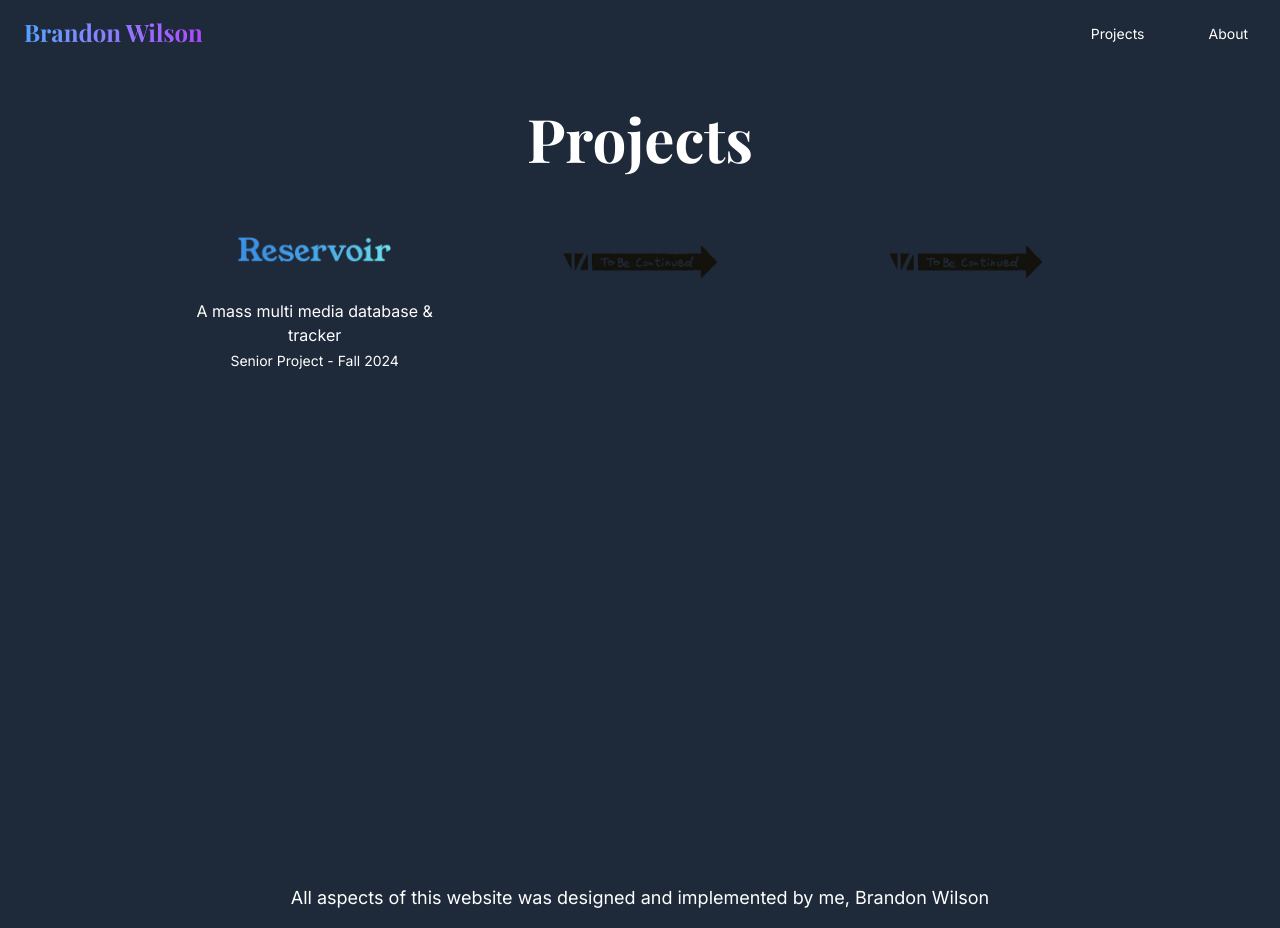
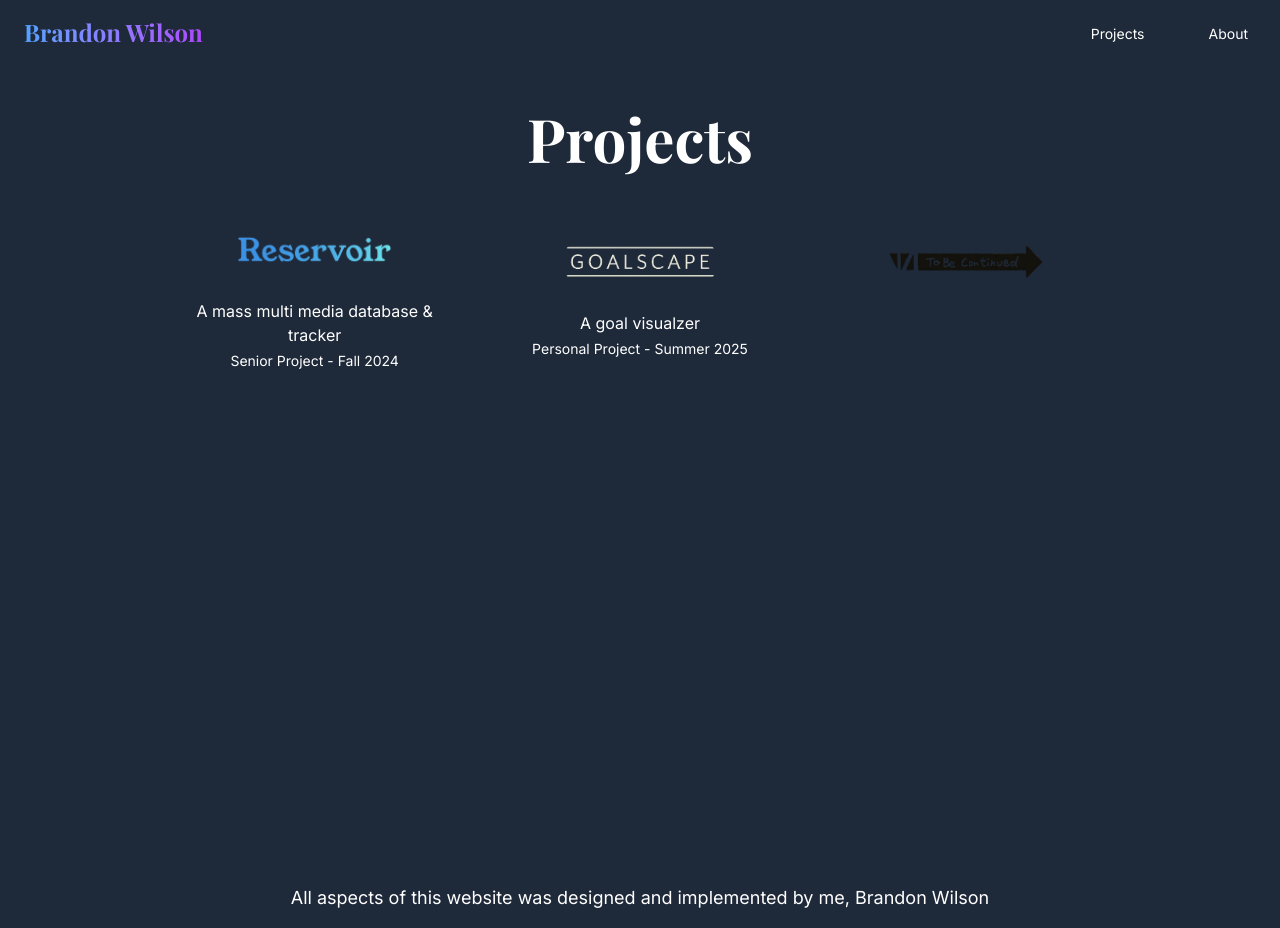
Before and after one commit to bdubbs11/personalportfolio, a Vue app in the folder personalportfolio/: page /projects in a window 1280 px wide. Built offline with nearby package versions, Linux system fonts and the light colour scheme; a web font is replaced by a local one.

Commit message:
goalscape project added

```diff
--- a/personalportfolio/src/assets/projects.json
+++ b/personalportfolio/src/assets/projects.json
@@ -15,22 +15,23 @@
   },
   {
     "id": 1,
-    "title": "To Be Continued",
-    "png": "/images/tbc.png",
-    "description": "There is no description until I finish this project. This is a placeholder.",
-    "background": "I want to provide the best of the best of my work, so I am making sure the projects fits the standards I have set.",
-    "preview": "Calm your horses I'll put something here soon. Here is more pictures of reservoir so my website doesn't crash.",
-    "image1": "/images/reservoir/reservoir-home.png",
-    "image2": "/images/reservoir/reservoir-sign-up.png",
-    "image3": "/images/reservoir/reservoir-my-reservoir.png",
-    "image4": "/images/reservoir/reservoir-search.png",
-    "image5": "/images/reservoir/reservoir-profile.png",
-    "image6": "/images/reservoir/reservoir-friends.png"
+    "title": "GoalScape",
+    "png": "/images/goalscapelogo.png",
+    "description": "GoalScape is a web application built with React and Express that enables users to create, read, update, and delete (CRUD) their goals while visualizing and tracking progress using a MySQL database. It features data visualization components from Flowbite and incorporates an AI wrapper from DeepSeek AI to offer personalized suggestions and strategies for accomplishing goals.",
+    "background": "GoalScape was developed independently as a passion project to deepen my understanding of React, backend development, and AI integration. The project provided hands-on experience working with full-stack technologies and exploring how AI can enhance user goal management.",
+    "preview": "While GoalScape isn't public (yet?), you can check out the UI through the images below.",
+    "image1": "https://res.cloudinary.com/dnwp8f5uy/image/upload/v1754418710/Screenshot_2025-08-05_at_14.00.17_zs8vsg.png",
+    "image2": "https://res.cloudinary.com/dnwp8f5uy/image/upload/v1754418710/Screenshot_2025-08-05_at_14.01.50_iznpvp.png",
+    "image3": "https://res.cloudinary.com/dnwp8f5uy/image/upload/v1754418711/Screenshot_2025-08-05_at_14.02.01_bc59vw.png",
+    "image4": "https://res.cloudinary.com/dnwp8f5uy/image/upload/v1754418710/Screenshot_2025-08-05_at_14.00.36_loky61.png",
+    "image5": "https://res.cloudinary.com/dnwp8f5uy/image/upload/v1754418710/Screenshot_2025-08-05_at_14.08.42_wjrcye.png",
+    "image6": "https://res.cloudinary.com/dnwp8f5uy/image/upload/v1754418710/Screenshot_2025-08-05_at_14.02.18_ft2bs4.png",
+    "image7": "https://res.cloudinary.com/dnwp8f5uy/image/upload/v1754418710/Screenshot_2025-08-05_at_14.02.41_eldrkb.png"
   },
   {
     "id": 2,
     "title": "Reservoir",
-    "png": "/images/res.png",
+    "png": "/images/tbc.png",
     "description": "Reservoir is a web application designed to help users organize and track their media, connect with friends, share recommendations, and receive personalized AI-driven suggestions. Unlike existing platforms such as MyAnimeList, IMDb, and Letterboxd, Reservoir provides a more comprehensive, user-friendly experience tailored to individual preferences.",
     "background": "Developed as part of my Senior Project (CSC4999) at Florida Southern College, Reservoir was built over several hundred hours alongside teammates Brandon Wilson and Axel Beaver. I served as the team leader, guiding the project from concept to completion and ensuring a seamless user experience and strong implementation of features.",
     "preview": "Calm your horses I'll put something here soon. Here is more pictures fo reservoir so my website doesn't crash.",
--- a/personalportfolio/src/views/ProjectDisplay.vue
+++ b/personalportfolio/src/views/ProjectDisplay.vue
@@ -31,6 +31,11 @@
         project: projects[this.id],
       };
     },
+    computed: {
+      showSeventhImage() {
+        return this.id == 1; // Show 7th image only for project ID 1 (GoalScape)
+      }
+    },
     setup() {
       return {
         modules: [Autoplay, Navigation, Pagination, EffectFade],
@@ -57,13 +62,13 @@
               </p>
 
               <!-- Development Context -->
-              <h2 class="text-xl md:text-2xl font-bold mt-8 mb-2 text-resblue">Project Background</h2>
+              <h2 class="text-xl md:text-2xl font-bold mt-8 mb-2 ">Project Background</h2>
               <p class=" text-sm md:text-lg text-center font-inter">
                   {{ project.background }}
               </p>
 
               <!-- UI Preview -->
-              <h2 class="text-xl md:text-2xl font-bold mt-8 mb-2 text-resblue">A glimpse into our website</h2>
+              <h2 class="text-xl md:text-2xl font-bold mt-8 mb-2 ">A glimpse into my website</h2>
               <p class="text-sm md:text-lg text-center mb-4 font-inter">
                 {{ project.preview }}
               </p>
@@ -105,6 +110,9 @@
                   <swiper-slide>
                     <img loading="lazy" @load="$event.target.classList.add('opacity-100')" class="rounded-xl object-fill transition-opacity duration-300 opacity-0" :src="project.image6" alt="friends">
                   </swiper-slide>
+                  <swiper-slide v-if="showSeventhImage">
+                    <img loading="lazy" @load="$event.target.classList.add('opacity-100')" class="rounded-xl object-fill transition-opacity duration-300 opacity-0" :src="project.image7" alt="additional image">
+                  </swiper-slide>
                 </swiper-container>
               </div>
 
--- a/personalportfolio/src/views/ProjectsView.vue
+++ b/personalportfolio/src/views/ProjectsView.vue
@@ -46,16 +46,23 @@ export default defineComponent({
           </router-link>
 
           <!-- 2nd Card -->
-            <div class="flex justify-center">
-                <div class="rounded-lg p-4 text-center flex flex-col justify-center items-center h-3/5 w-3/5">
-                    <p class="flex items-center justify-center"><img class="rounded-xl object-fill" :src="project[1].png" alt="to be continued logo"> </p>
-                </div>
+          <router-link :to="{ name: 'project-display', params: { id: 1 } }">
+            <div class="rounded-lg p-4 text-center flex flex-col justify-center items-center h-full">
+              <div class="hover:bg-gray-900 p-2 rounded cursor-pointer ease-in-out duration-300">
+                <p class="flex items-center justify-center"><img class="rounded-xl object-fill h-3/5 w-3/5" :src="project[1].png" alt="GoalScape png logo"> </p>
+                <!-- <p class="text-4xl focus:outline-none bg-gradient-to-r from-resblue to-resaqua text-transparent bg-clip-text font-young-serif">Reservoir</p> -->
+              </div>
+              <div class="font-inter">
+                  <p class="text-md mt-6">A goal visualzer</p>
+                  <p class="text-sm mt-1">Personal Project - Summer 2025</p>
+              </div>
             </div>
+          </router-link>
 
           <!-- 3rd Card (your original) -->
             <div class="flex justify-center">
                 <div class="rounded-lg p-4 text-center flex flex-col justify-center items-center h-3/5 w-3/5">
-                    <p class="flex items-center justify-center"><img class="rounded-xl object-fill" :src="project[1].png" alt="to be continued logo"> </p>
+                    <p class="flex items-center justify-center"><img class="rounded-xl object-fill" :src="project[2].png" alt="to be continued logo"> </p>
                 </div>
             </div>
           </div>
```
Also changed, not shown: personalportfolio/public/images/goalscapelogo.png (added).
